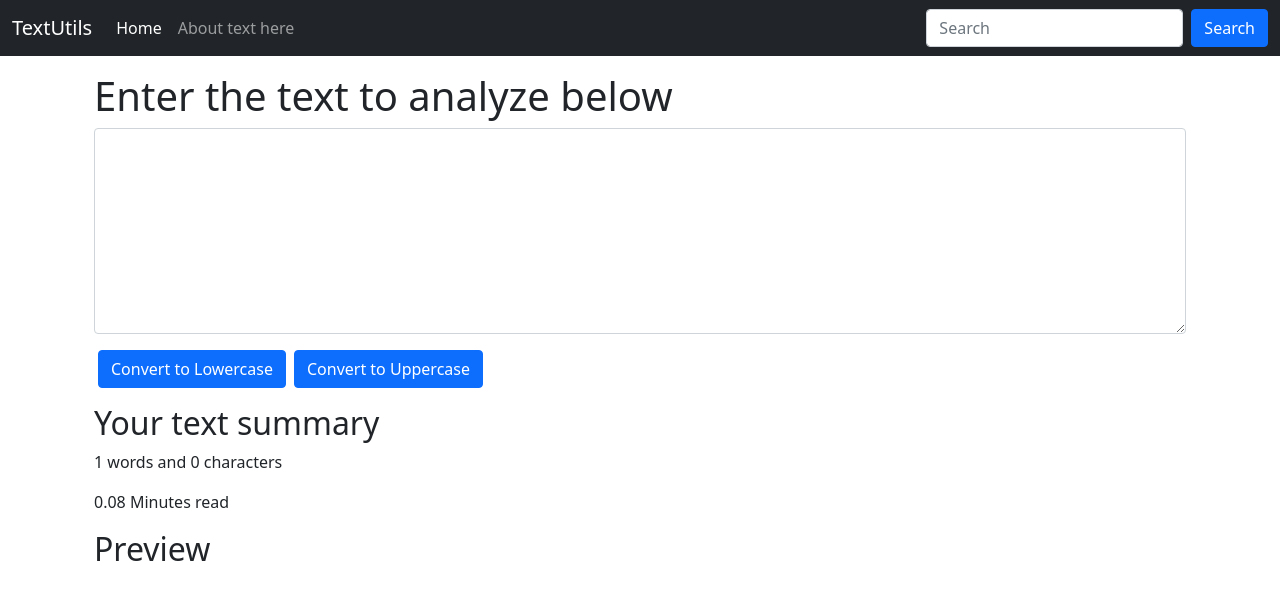
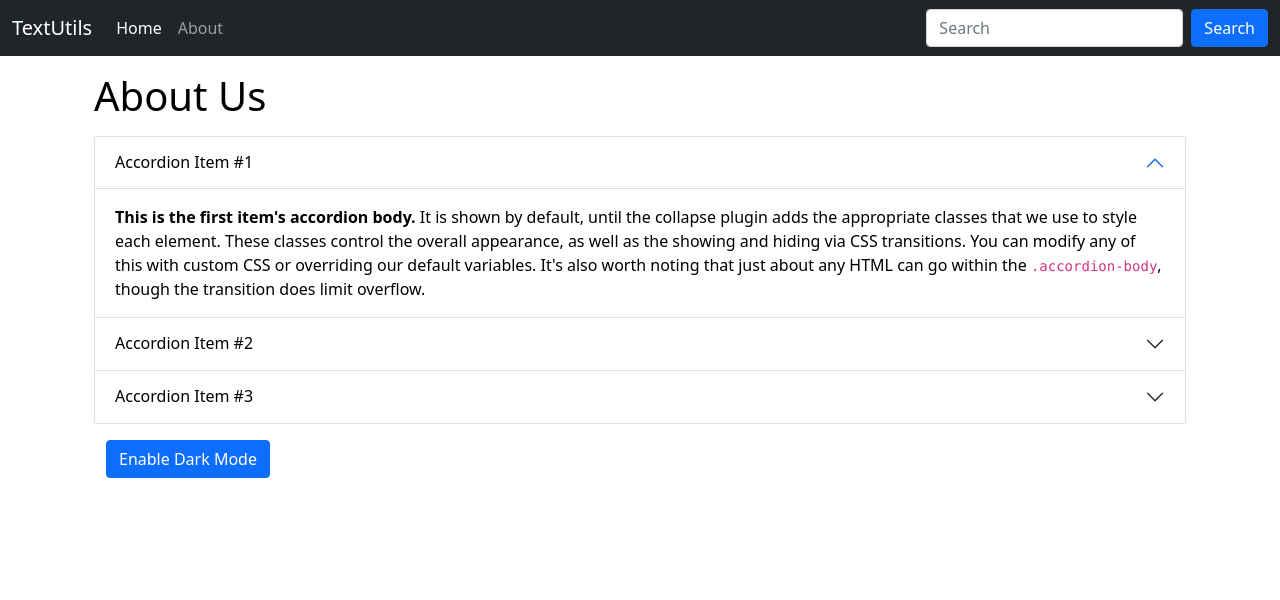
Before and after one commit to PinkalRaval/React-TextUtils-App, a React (Create React App) app: page / in a window 1280 px wide. Shown: the top 600 px of the page. Built offline with nearby package versions, Linux system fonts and the light colour scheme.

Commit message:
Creating enable dark mode button using useState Hook

```diff
--- a/src/App.js
+++ b/src/App.js
@@ -1,14 +1,16 @@
 import './App.css';
 import Navbar from './components/Navbar';
-import TextForm from './components/TextForm'
+import TextForm from './components/TextForm';
+import About from './components/About'
 function App() {
   return (
     <>
       {/* <Navbar title="TextUtils" aboutText="About TextUtils"/> */}
       {/* <Navbar /> */}
-      <Navbar title="TextUtils" />
+      <Navbar title="TextUtils"/>
       <div className="container my-3">
-        <TextForm heading="Enter the text to analyze below " />
+        {/* <TextForm heading="Enter the text to analyze below " /> */}
+        <About />
       </div>
     </>
   );
--- /dev/null
+++ b/src/components/About.js
@@ -0,0 +1,73 @@
+import React, { useState } from 'react'
+
+export default function About() {
+    const [myStyle,setMyStyle] = useState({
+        color:'black',
+        backgroundColor: 'white',
+
+    });
+    const [btnText, setBtnText] = useState("Enable Dark Mode")
+    const toggleStyle = () => {
+       if(myStyle.color === 'black') {
+        setMyStyle({
+            color:'white',
+            backgroundColor: 'black',
+            border: '1px solid white'
+        })
+        setBtnText("Enable Dark Mode")
+       }
+       else {
+        setMyStyle({
+            color:'black',
+            backgroundColor: 'white'
+        })
+        setBtnText("Enable Light Mode")
+       }
+    };
+    return (
+        <div className='container' style={myStyle}>
+            <h1 className='my-3'>About Us</h1>
+            <div className="accordion" id="accordionExample">
+                <div className="accordion-item">
+                    <h2 className="accordion-header" id="headingOne">
+                        <button className="accordion-button" style={myStyle} type="button" data-bs-toggle="collapse" data-bs-target="#collapseOne" aria-expanded="true" aria-controls="collapseOne">
+                            Accordion Item #1
+                        </button>
+                    </h2>
+                    <div id="collapseOne" className="accordion-collapse collapse show" aria-labelledby="headingOne" data-bs-parent="#accordionExample">
+                        <div className="accordion-body" style={myStyle}>
+                            <strong>This is the first item's accordion body.</strong> It is shown by default, until the collapse plugin adds the appropriate classes that we use to style each element. These classes control the overall appearance, as well as the showing and hiding via CSS transitions. You can modify any of this with custom CSS or overriding our default variables. It's also worth noting that just about any HTML can go within the <code>.accordion-body</code>, though the transition does limit overflow.
+                        </div>
+                    </div>
+                </div>
+                <div className="accordion-item" style={myStyle}>
+                    <h2 className="accordion-header" id="headingTwo">
+                        <button className="accordion-button collapsed" style={myStyle} type="button" data-bs-toggle="collapse" data-bs-target="#collapseTwo" aria-expanded="false" aria-controls="collapseTwo">
+                            Accordion Item #2
+                        </button>
+                    </h2>
+                    <div id="collapseTwo" className="accordion-collapse collapse" aria-labelledby="headingTwo" data-bs-parent="#accordionExample">
+                        <div className="accordion-body" style={myStyle}>
+                            <strong>This is the second item's accordion body.</strong> It is hidden by default, until the collapse plugin adds the appropriate classes that we use to style each element. These classes control the overall appearance, as well as the showing and hiding via CSS transitions. You can modify any of this with custom CSS or overriding our default variables. It's also worth noting that just about any HTML can go within the <code>.accordion-body</code>, though the transition does limit overflow.
+                        </div>
+                    </div>
+                </div>
+                <div className="accordion-item">
+                    <h2 className="accordion-header" id="headingThree">
+                        <button className="accordion-button collapsed" style={myStyle} type="button" data-bs-toggle="collapse" data-bs-target="#collapseThree" aria-expanded="false" aria-controls="collapseThree">
+                            Accordion Item #3
+                        </button>
+                    </h2>
+                    <div id="collapseThree" className="accordion-collapse collapse" aria-labelledby="headingThree" data-bs-parent="#accordionExample">
+                        <div className="accordion-body">
+                            <strong>This is the third item's accordion body.</strong> It is hidden by default, until the collapse plugin adds the appropriate classes that we use to style each element. These classes control the overall appearance, as well as the showing and hiding via CSS transitions. You can modify any of this with custom CSS or overriding our default variables. It's also worth noting that just about any HTML can go within the <code>.accordion-body</code>, though the transition does limit overflow.
+                        </div>
+                    </div>
+                </div>
+            </div>
+            <div className="container my-3 ">
+                <button type='button' onClick={toggleStyle} className='btn btn-primary'>{btnText}</button>
+            </div>
+        </div>
+    )
+}
--- a/src/components/Navbar.js
+++ b/src/components/Navbar.js
@@ -32,5 +32,5 @@
 Navbar.propTypes = { title: PropTypes.string.isRequired, aboutText: PropTypes.string.isRequired };
 Navbar.defaultProps = {
    title: 'Set title here',
-   aboutText: 'About text here'
+   aboutText: 'About'
   };
```
